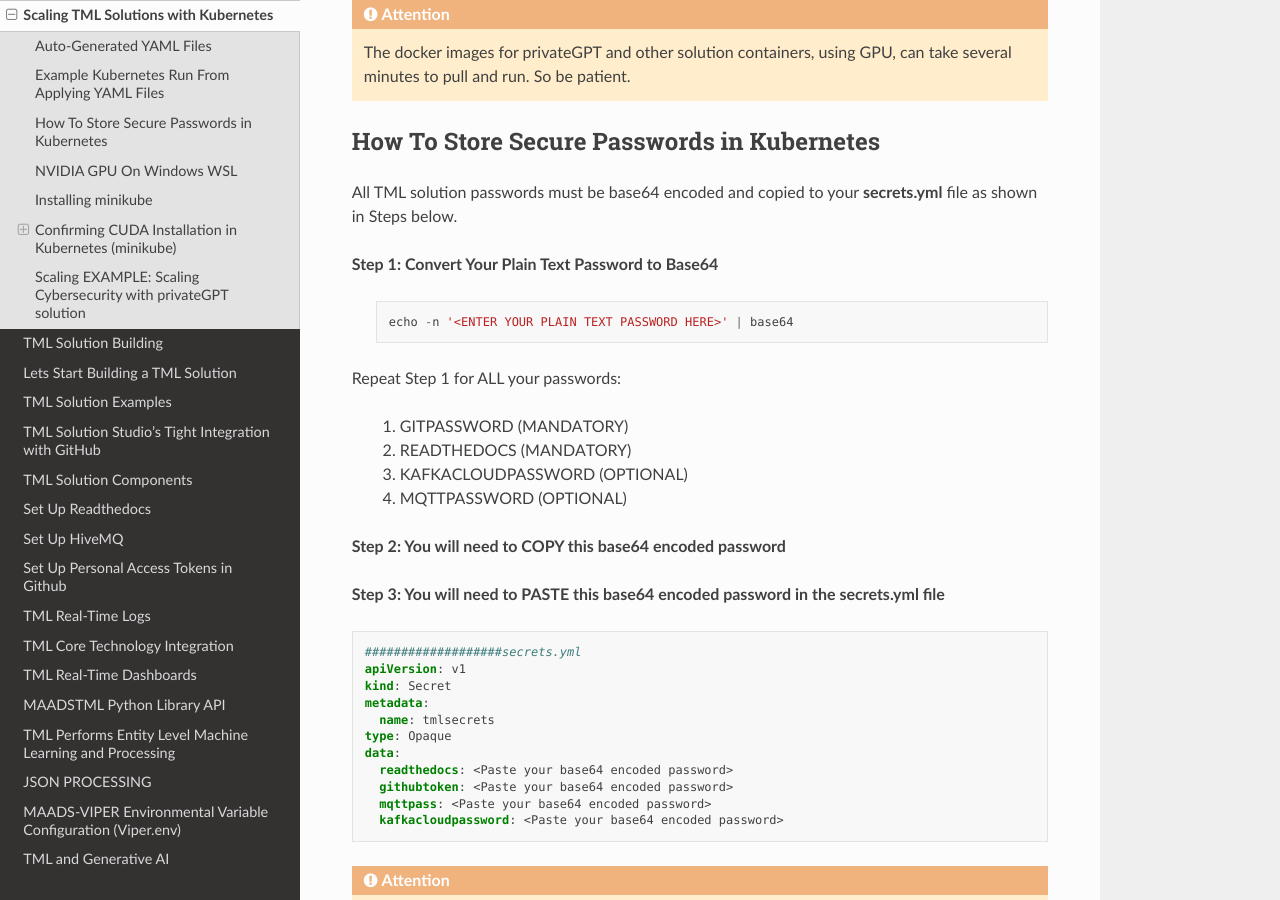
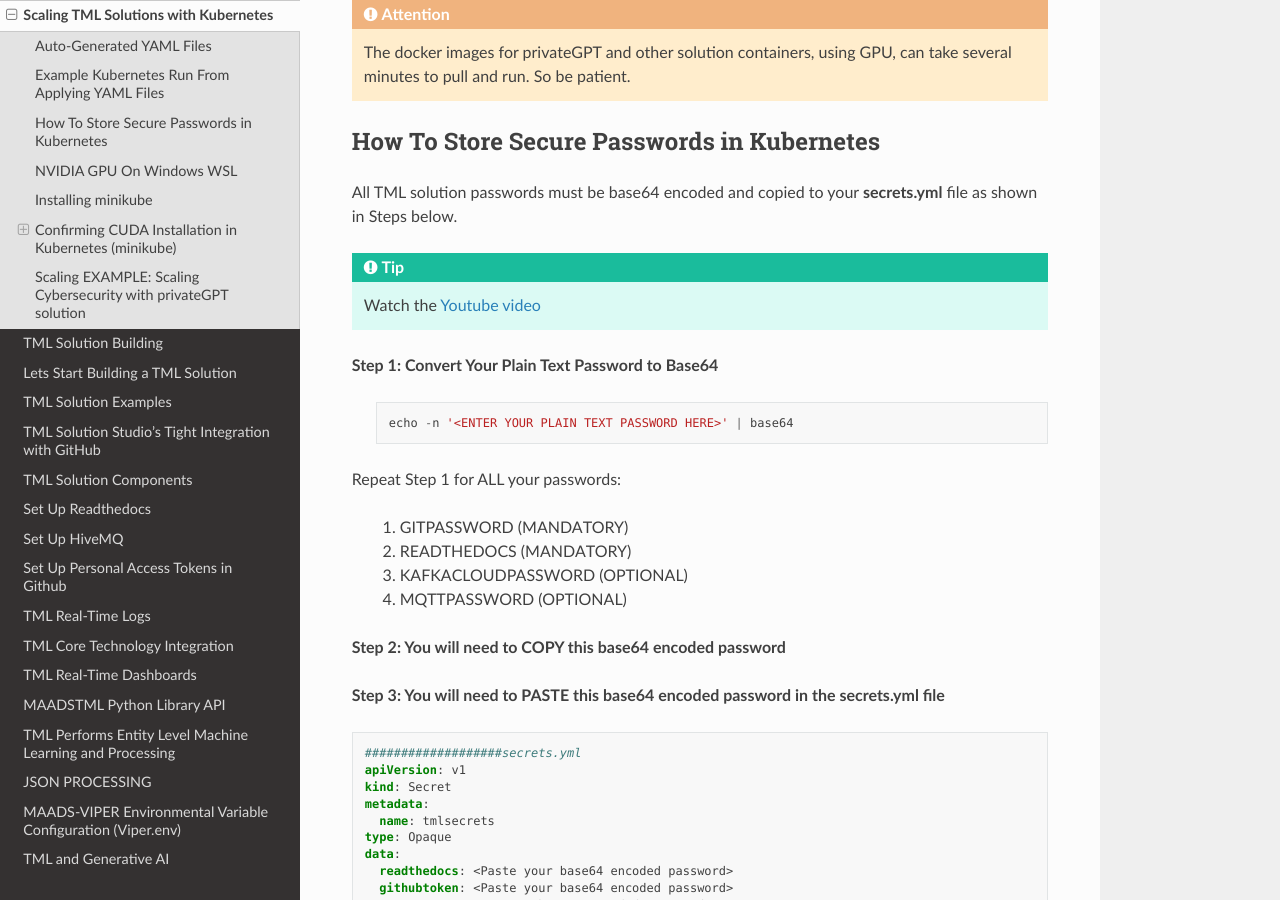
Before and after one commit to smaurice101/readthedocs, a Sphinx documentation site: the page built from docs/source/kube.rst, in a window 1280 px wide and 900 px high, scrolled down 2601 px. Built offline with Sphinx 7.4.7 and the Read the Docs theme 3.1.0, drawn with Linux system fonts in a browser that asks for light colours.

Commit message:
Update kube.rst

```diff
--- a/docs/source/kube.rst
+++ b/docs/source/kube.rst
@@ -100,6 +100,9 @@
 -------------------
 
 All TML solution passwords must be base64 encoded and copied to your **secrets.yml** file as shown in Steps below.
+
+.. tip::
+   Watch the `Youtube video <https://youtu.be/Xyw_XE9L22U>`_
 
 **Step 1: Convert Your Plain Text Password to Base64**
 
```
